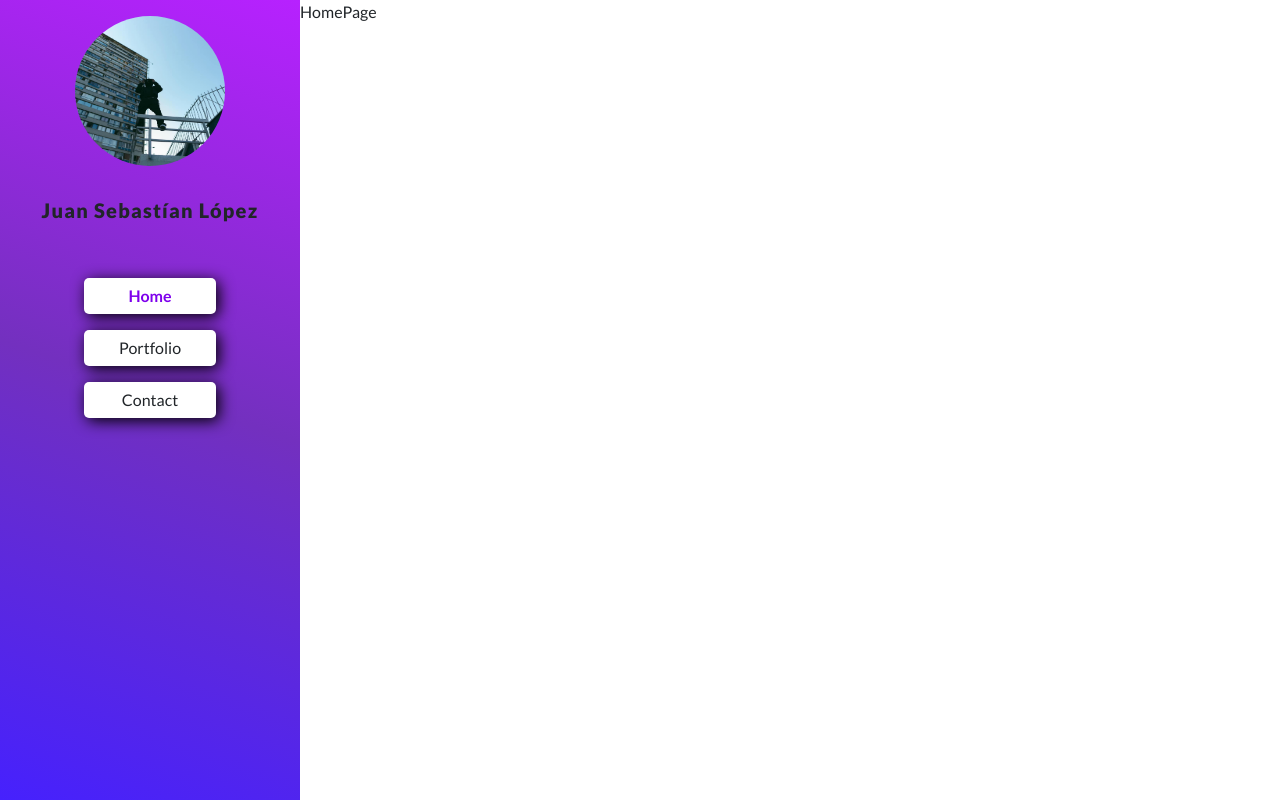
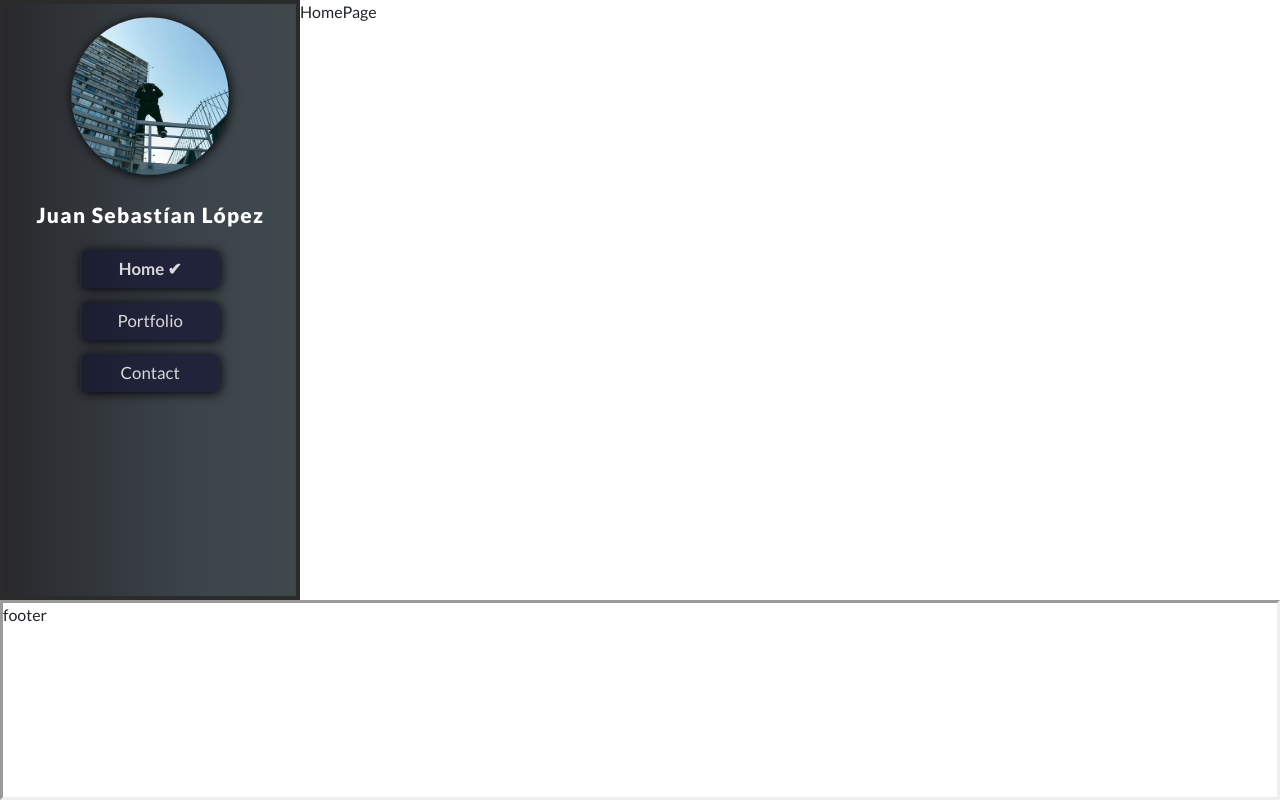
Before and after one commit to jsebast1an/myPortfolioPage, a React (Create React App) app: page / in a window 1280 px wide. Built offline with nearby package versions, Linux system fonts and the light colour scheme.

Commit message:
css hovers for sidebar, creation footer

```diff
--- a/src/App.js
+++ b/src/App.js
@@ -7,15 +7,12 @@ import {
 import HomePage from "./pages/HomePage"
 import PortfolioPage from "./pages/PortfolioPage"
 import ContactPage from "./pages/ContactPage"
+import NotFoundPage from "./pages/NotFoundPage";
 
 
 /* css */
 import 'bootstrap/dist/css/bootstrap.min.css';
 import './App.css';
-import NotFoundPage from "./pages/NotFoundPage";
-import NavBar from "./components/NavBar/NavBar";
-
-
 
 
 
--- a/src/components/Footer/Footer.jsx
+++ b/src/components/Footer/Footer.jsx
@@ -1,7 +1,12 @@
-import React from 'react'
+import './footer.css'
 
 export default function footer() {
   return (
-    <div>footer</div>
+    <div  className='footer'>
+      <div>
+        footer
+      </div>
+
+    </div>
   )
 }
--- a/src/components/Footer/footer.css
+++ b/src/components/Footer/footer.css
@@ -0,0 +1,5 @@
+.footer {
+    height: 25vh;
+    width: 100vw;
+    border: inset;
+}
--- a/src/components/NavBar/NavBar.jsx
+++ b/src/components/NavBar/NavBar.jsx
@@ -3,6 +3,7 @@ import { NavLink } from 'react-router-dom'
 import profilePic from '../../imgs/max2.jpg'
 /* css */
 import './navBar.css'
+import '../../App.css'
 
 function NavBar() {
   return (
@@ -12,12 +13,18 @@ function NavBar() {
             <FaIcons.FaBars className='nav-bars' />
         </div> */}
         <div className='sideBar'>
-            <div>
+
+            <span></span>
+            <span></span>
+            <span></span>
+            <span></span>
+
+            <div className='picContainer'>
                 <img src={profilePic} width={150} height={150} alt='me'></img>
                 <h5>Juan Sebastían López</h5>
             </div>
 
-            <div>
+            <div className='menuContainer'>
                 <ul>
                     <NavLink className={ ({isActive}) => (isActive ? 'active' : '')} to="/" end>
                         <li>
--- a/src/components/NavBar/navBar.css
+++ b/src/components/NavBar/navBar.css
@@ -1,13 +1,72 @@
+.sideBar ul a {
+    text-decoration: none;
+    font-style: none;
+    text-decoration-color: none;
+    color: inherit;
+}
+.sideBar .picContainer {
+    margin: 0 auto;
+}
+.sideBar .menuContainer {
+    margin: 0 auto;
+}
+/* sidebar > span hover */
+.sideBar span {
+    position: absolute;
+    background-color: rgb(44, 43, 43);
+    transition: all 0.3s ease-in-out;
+}
+.sideBar span:nth-child(1) {
+    width: 100%;
+    height: 4px;
+    top: 0;
+    left:-100%;
+}
+.sideBar span:nth-child(2) {
+    width: 100%;
+    height: 4px;
+    bottom: 0;
+    right:-100%;
+}
+.sideBar span:nth-child(3) {
+    width: 4px;
+    height: 100%;
+    bottom: -100%;
+    left:0;
+}
+.sideBar span:nth-child(4) {
+    width: 4px;
+    height: 100%;
+    top: -100%;
+    right:0;
+}
+.sideBar:hover span:nth-child(1) {
+    left:0;
+    transform:scale(1.05,1.05)
+}
+.sideBar:hover span:nth-child(2) {
+    right:0;
+    transform:scale(1.05,1.05)
+}
+.sideBar:hover span:nth-child(3) {
+    bottom: 0;
+    transform:scale(1.05,1.05)
+}
+.sideBar:hover span:nth-child(4) {
+    top:0;
+    transform:scale(1.05,1.05)
+}
+/*  */ /*  */ /*  */ /*  */ /*  */ /*  */
 .active {
-    color: rgb(126, 0, 236);
+    color: rgb(37, 0, 69);
     font-weight: bold;
-    box-shadow: inset;
 }
-
+.active li::after {
+    content: ' ✔';
+}
 .navBar {
     background-color: #4621fd;
-background-image: linear-gradient(19deg, #c64efe 0%, #330c5f 51%, #210030 100%);
-
+    background-image: linear-gradient(19deg, #c64efe 0%, #330c5f 51%, #210030 100%);
     height: 80px;
     display: flex;
     justify-content: flex-start;
@@ -18,22 +77,44 @@ background-image: linear-gradient(19deg, #c64efe 0%, #330c5f 51%, #210030 100%);
     font-size: 2rem;
     background: none;
 }
-
 .sideBar {
-    background-color: #4621fd;
-    background-image: linear-gradient(19deg, #4621fd 0%, #7330bf 51%, #B721FF 100%);
-    height: 100vh;
+    border: inset;
+    background-color: white;
+    height: 75vh;
     width: 300px;
     display: flex;
     justify-content: flex-start;
     flex-direction: column;
     position: relative;
     top: 0;
+    overflow: hidden;
     /* left: -100%; */
-    transition: 850ms;
+    background: linear-gradient(to left, white 34%, #414a4c 64%, #3b444b 79%, #252326 104%) right;
+    background-size: 300% 100%;
+    transition-duration: .5s;
+    transition-delay: 0s;
+}
+.sideBar:hover {
+    background-position: left;
+    border: none;
+}
+.sideBar:hover h5 {
+    color: white;
+    transform: scale(1.05, 1.05);
+}
+.sideBar:hover ul li {
+    transform: scale(1.05, 1.05);
+    box-shadow: 1px 1px 10px rgb(0, 0, 0);
+    background-position: right;
+    color: rgb(217, 217, 217);
+}
+.sideBar:hover img {
+    transform: scale(1.05, 1.05);
+    box-shadow: 1px 1px 10px rgb(0, 0, 0);
 }
 .sideBar div {
-    margin: 1rem auto
+    margin: 1rem auto;
+    text-align:center
 }
 .sideBar div:nth-child(1) {
     display: flex;
@@ -41,7 +122,13 @@ background-image: linear-gradient(19deg, #c64efe 0%, #330c5f 51%, #210030 100%);
     align-items: center;
 }
 .sideBar img {
+    margin-top: 1.3rem;
     border-radius: 50%;
+    transition: all 0.2s ease-in;
+}
+.sideBar img:hover {
+    box-shadow:1px 1px 5px 4px #000000;
+    border-radius: 0%;
 }
 .sideBar h5 {
     margin-top: 2rem;
@@ -53,15 +140,18 @@ background-image: linear-gradient(19deg, #c64efe 0%, #330c5f 51%, #210030 100%);
 }
 .sideBar ul li {
     padding: 6px 35px;
-    box-shadow: 3px 3px 15px black;
     border-radius: 5px;
-    background-color: white;
+    background: linear-gradient(to left, #202339 11%, #1f2237 22%, #1b1e2f 33%, #fefcff 40%,white 85% ) left;
+    background-size: 300% 100%;
     text-align: center;
     list-style: none;
     margin: 1rem auto;
     transition: 0.3s;
 }.sideBar ul li:hover {
-    transform: scale(1.05, 1.05);
-    box-shadow: 3px 3px 25px rgb(221, 144, 251);
-    background-color: rgb(224, 255, 255);
+    color: white;
+    font-weight: 900;
+    transform: scale(1.03,1.03);
+    box-shadow: 3px 3px 25px rgb(147, 147, 147);
+    background-color: rgb(255, 255, 255);
+
 }
--- a/src/pages/ContactPage.js
+++ b/src/pages/ContactPage.js
@@ -1,13 +1,18 @@
 import NavBar from '../components/NavBar/NavBar'
+import Footer from '../components/Footer/Footer'
 
 function ContactPage() {
   return (
-    <div className='containerForPages'>
+    <>
+      <div className='containerForPages'>
 
-        <NavBar />
-        <div>ContactPage</div>
+          <NavBar />
+          <div>ContactPage</div>
 
-    </div>
+      </div>
+
+      <Footer />
+    </>
   )
 }
 
--- a/src/pages/HomePage.js
+++ b/src/pages/HomePage.js
@@ -1,13 +1,18 @@
 import NavBar from '../components/NavBar/NavBar'
+import Footer from '../components/Footer/Footer'
 
 function HomePage() {
   return (
-    <div className='containerForPages'>
+    <>
+      <div className='containerForPages'>
 
-        <NavBar />
-        <div>HomePage</div>
+          <NavBar />
+          <div>HomePage</div>
 
-    </div>
+      </div>
+
+      <Footer />
+    </>
   )
 }
 
--- a/src/pages/PortfolioPage.js
+++ b/src/pages/PortfolioPage.js
@@ -1,14 +1,20 @@
 import NavBar from "../components/NavBar/NavBar"
+import Footer from "../components/Footer/Footer"
 
-
+/* css */
+import '../App.css'
 function PortfolioPage() {
   return (
-    <div className='containerForPages'>
+    <>
+      <div className='containerForPages'>
 
         <NavBar />
         <div>PortfolioPage</div>
 
-    </div>
+      </div>
+
+      <Footer />
+    </>
   )
 }
 
```
